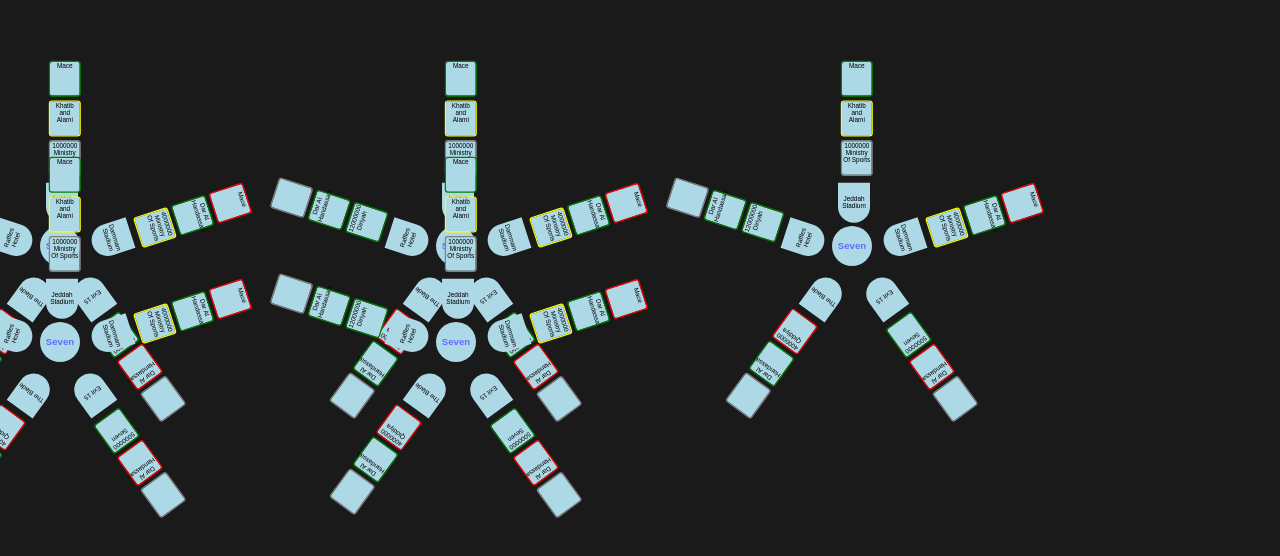
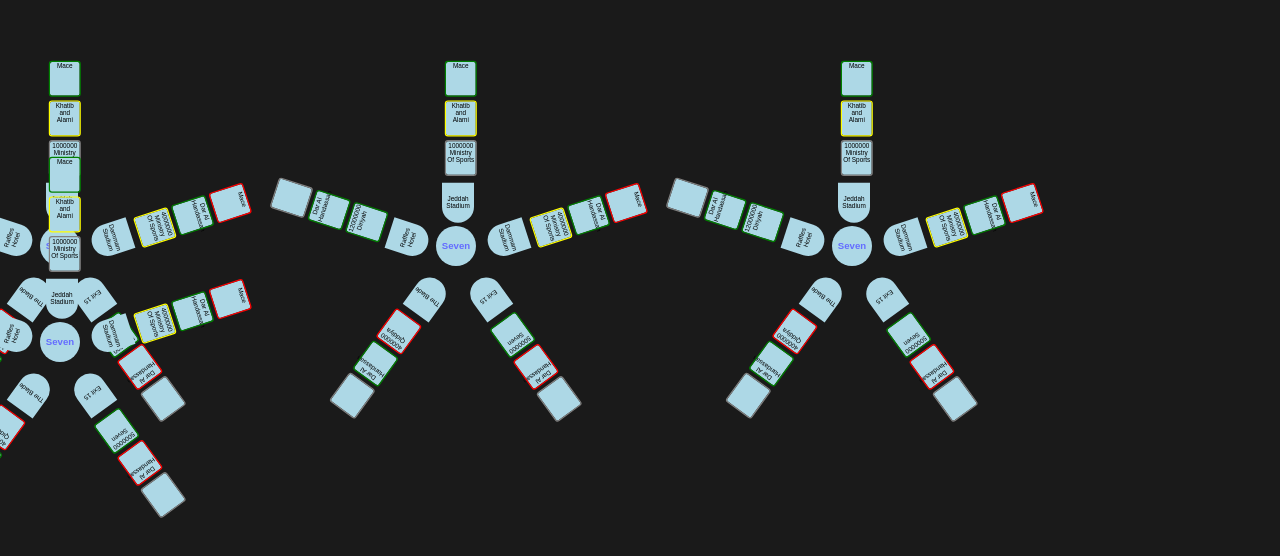
Before and after one commit to AravindReghunath011/Chart, a React (Vite) app: page /projects in a window 1280 px wide. Shown: the part 118-674 px from the top of the page. Built offline with nearby package versions, Linux system fonts and the light colour scheme.

Commit message:
chages made

```diff
--- a/src/components/Main.jsx
+++ b/src/components/Main.jsx
@@ -33,12 +33,6 @@ const Main = () => {
 
   </div>
     </Link>
-    <Link to={'/project-details'}>
-    <div className='scaled-container'>
-    <Project/>
-
-  </div>
-    </Link>
 
 
 
```
